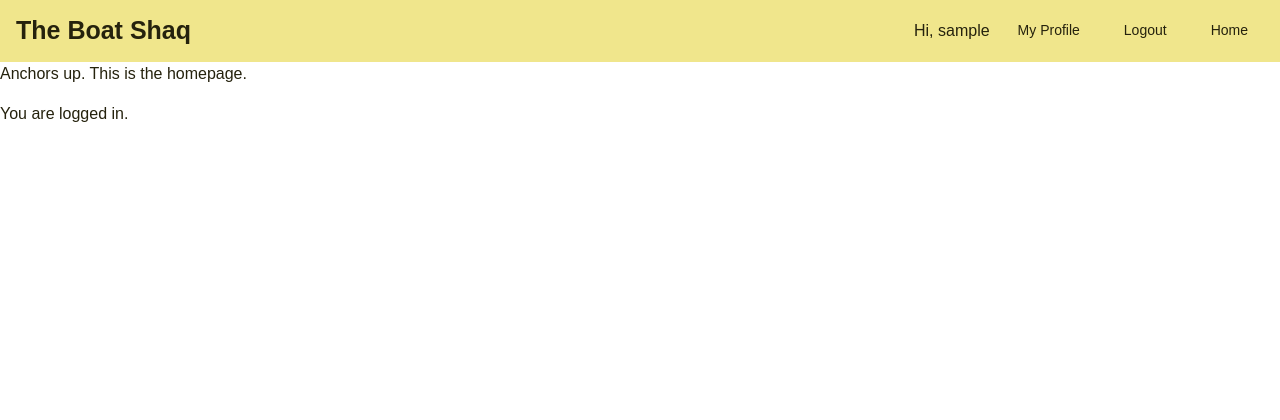
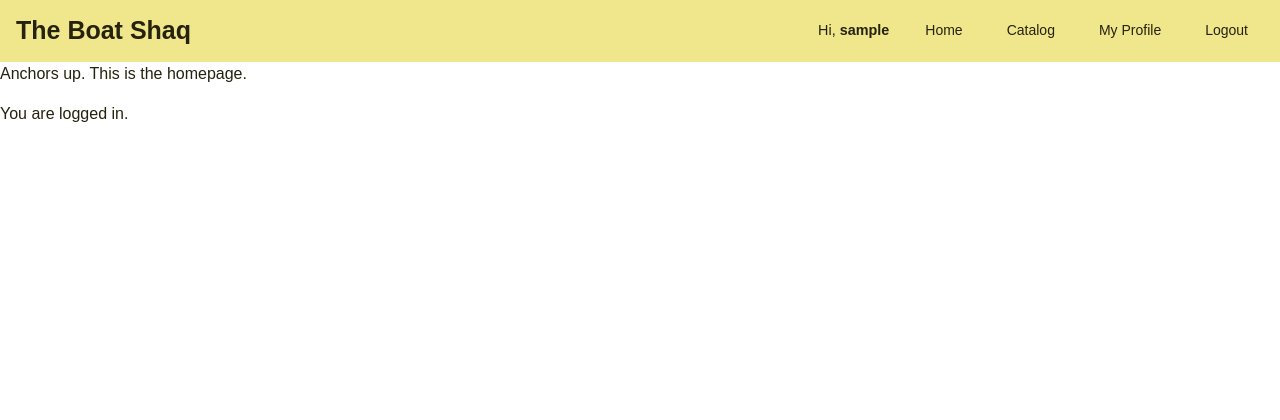
Before and after one commit to h7qju7ts/the_boat_shaq, a Django app: page / in a window 1280 px wide. Shown: the top 420 px of the page. Run offline with Django 5.2, Linux system fonts and the light colour scheme; the visitor is signed in with stand-in values (Sample User, id 1); some libraries are stand-ins or nearby versions; some web fonts are replaced.

Commit message:
update the catalog view search, add catalog path to urls, style the catalog page

```diff
--- a/boats/urls.py
+++ b/boats/urls.py
@@ -9,7 +9,7 @@ app_name = "boats"
 urlpatterns = [
     path("", home, name="home"),
     path("profile/", profile, name="profile"),
-    path("", views.catalog, name="catalog"),
+    path("catalog/", views.catalog, name="catalog"),
     path("<slug:slug>/", views.boat_detail, name="boat_detail"),
 ]
 
--- a/boats/views.py
+++ b/boats/views.py
@@ -25,8 +25,10 @@ def catalog(request):
     if q:
         qs = qs.filter(
             Q(name__icontains=q) |
-            Q(brand__icontains=q) |
-            Q(type__icontains=q)
+            Q(short_description__icontains=q) |
+            Q(description__icontains=q) |
+            Q(brand__name__icontains=q) |
+            Q(category__name__icontains=q)
         ).distinct()
 
     sort = request.GET.get("sort", "")
--- a/static/css/style.css
+++ b/static/css/style.css
@@ -108,6 +108,7 @@ p {
   align-items: center;
   padding: 12px 16px;
   background-color: khaki;
+  justify-content: space-between;
 }
 
 .nav-links {
@@ -115,6 +116,12 @@ p {
   display: flex;
   gap: 12px;
   align-items: center;
+}
+
+.nav-greeting {
+  font-size: 0.9rem;
+  margin-right: 8px;
+  white-space: nowrap;
 }
 
 .logo {
@@ -213,6 +220,20 @@ form input[type="text"] {
   padding: 10px 12px;
   border-radius: 6px;
   border: 1px solid #ccc;
+}
+
+/* --- Catalog Page--- */
+
+/* -Form control- */
+
+.form-control:focus {
+  border-color: #6b5e00;
+  box-shadow: 0 0 0 0.3px #4e4500;
+}
+
+.form-select:focus {
+  border-color: #6b5e00;
+  box-shadow: 0 0 0 0.3px #4e4500;
 }
 
 /* Password field wrapper */
--- a/templates/boats/catalog.html
+++ b/templates/boats/catalog.html
@@ -30,7 +30,7 @@
           placeholder="Search boats (name, brand, type...)"
           aria-label="Search boats"
         />
-        <button class="btn btn-dark" type="submit">
+        <button class="btn btn-secondary" type="submit">
           <i class="fa-solid fa-magnifying-glass me-1"></i> Search
         </button>
       </div>
--- a/templates/includes/nav.html
+++ b/templates/includes/nav.html
@@ -2,14 +2,23 @@
   <a href="{% url 'boats:home' %}" class="logo">The Boat Shaq</a>
 
   <div class="nav-links">
+
     {% if user.is_authenticated %}
-      <span>Hi, {{ user.username }}</span>
+      <span class="nav-greeting">
+        Hi, <strong>{{ user.username }}</strong>
+      </span>
+    {% endif %}
+
+    <a href="{% url 'boats:home' %}" class="btn btn-ghost">Home</a>
+    <a href="{% url 'boats:catalog' %}" class="btn btn-ghost">Catalog</a>
+
+    {% if user.is_authenticated %}
       <a href="{% url 'boats:profile' %}" class="btn btn-ghost">My Profile</a>
       <a href="{% url 'account_logout' %}" class="btn btn-ghost">Logout</a>
     {% else %}
       <a href="{% url 'account_login' %}" class="btn btn-ghost">Login</a>
       <a href="{% url 'account_signup' %}" class="btn btn-ghost">Sign up</a>
     {% endif %}
-    <a href="{% url 'boats:home' %}" class="btn btn-ghost">Home</a>
+
   </div>
 </nav>
```
